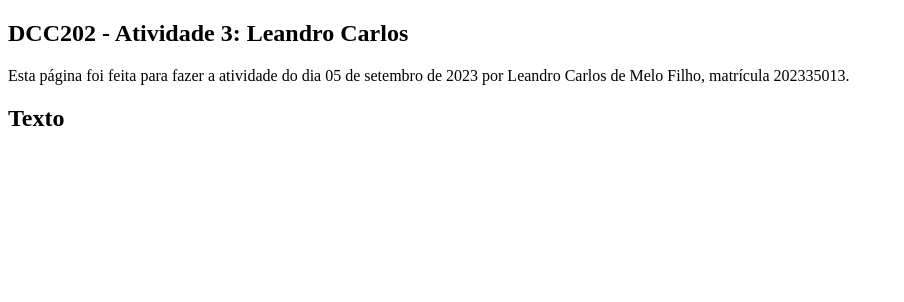
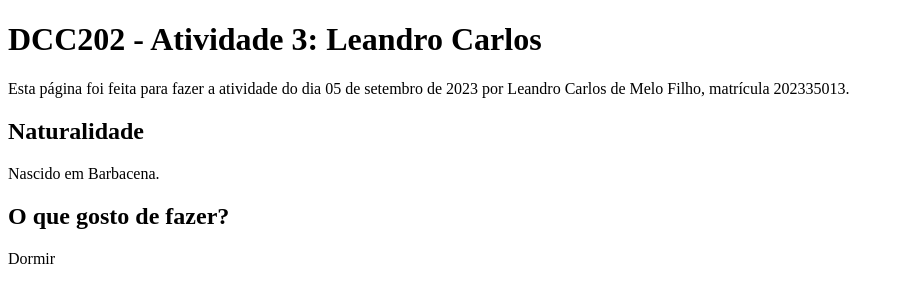
Before and after one commit to ufjf-dcc202/ufjf-dcc202-2023-3-b-atv3-melo-leandro, a website: page index.html in a window 1280 px wide. Shown: the whole page, without its empty margins (0-904 px from the left). Drawn offline with Linux system fonts and the light colour scheme.

Commit message:
altera secoes e adiciona conteudo

```diff
--- a/index.html
+++ b/index.html
@@ -1,15 +1,30 @@
 <!DOCTYPE html>
 <html lang="pt">
+
 <head>
     <meta charset="UTF-8">
     <meta name="viewport" content="width=device-width, initial-scale=1.0">
     <title>DCC202 - Atividade 3: Leandro Carlos</title>
 </head>
+
 <body>
     <main>
-        <section><h1>DCC202 - Atividade 3: Leandro Carlos</h1></section>
-            <p>Esta página foi feita para fazer a atividade do dia 05 de setembro de 2023 por Leandro Carlos de Melo Filho, matrícula 202335013.</p>
-        <section><h2>Texto</h2></section>
-        </main>
+        <h1>DCC202 - Atividade 3: Leandro Carlos</h1>
+        <p>Esta página foi feita para fazer a atividade do dia 05 de setembro de 2023 por Leandro Carlos de Melo Filho,
+            matrícula 202335013.</p>
+        <section>
+            <h2>Naturalidade</h2>
+            <p>Nascido em Barbacena.</p>
+        </section>
+        <section>
+            <h2>O que gosto de fazer?</h2>
+            <p>Dormir</p>
+        </section>
+
+
+
+
+    </main>
 </body>
+
 </html>
```
